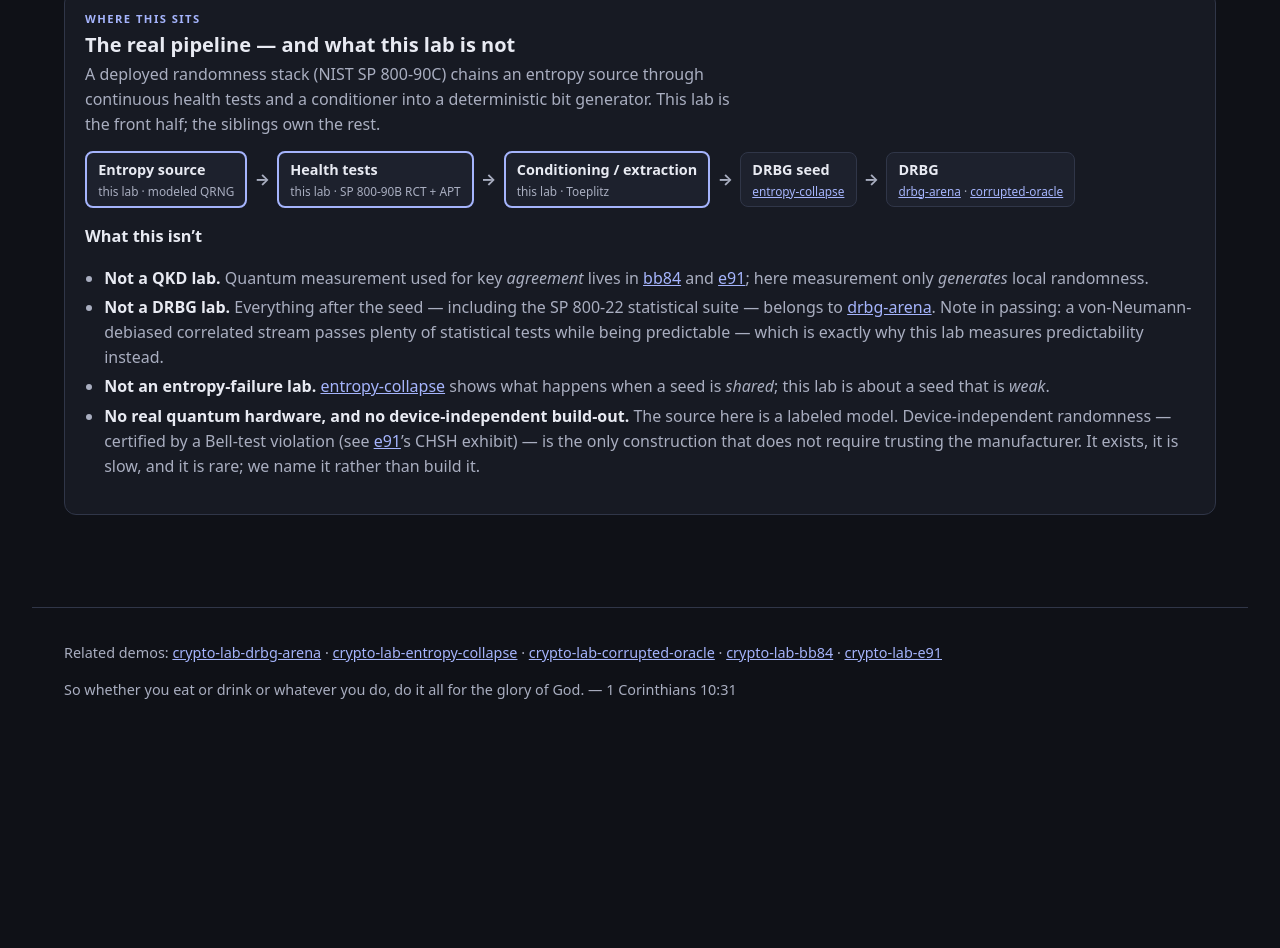
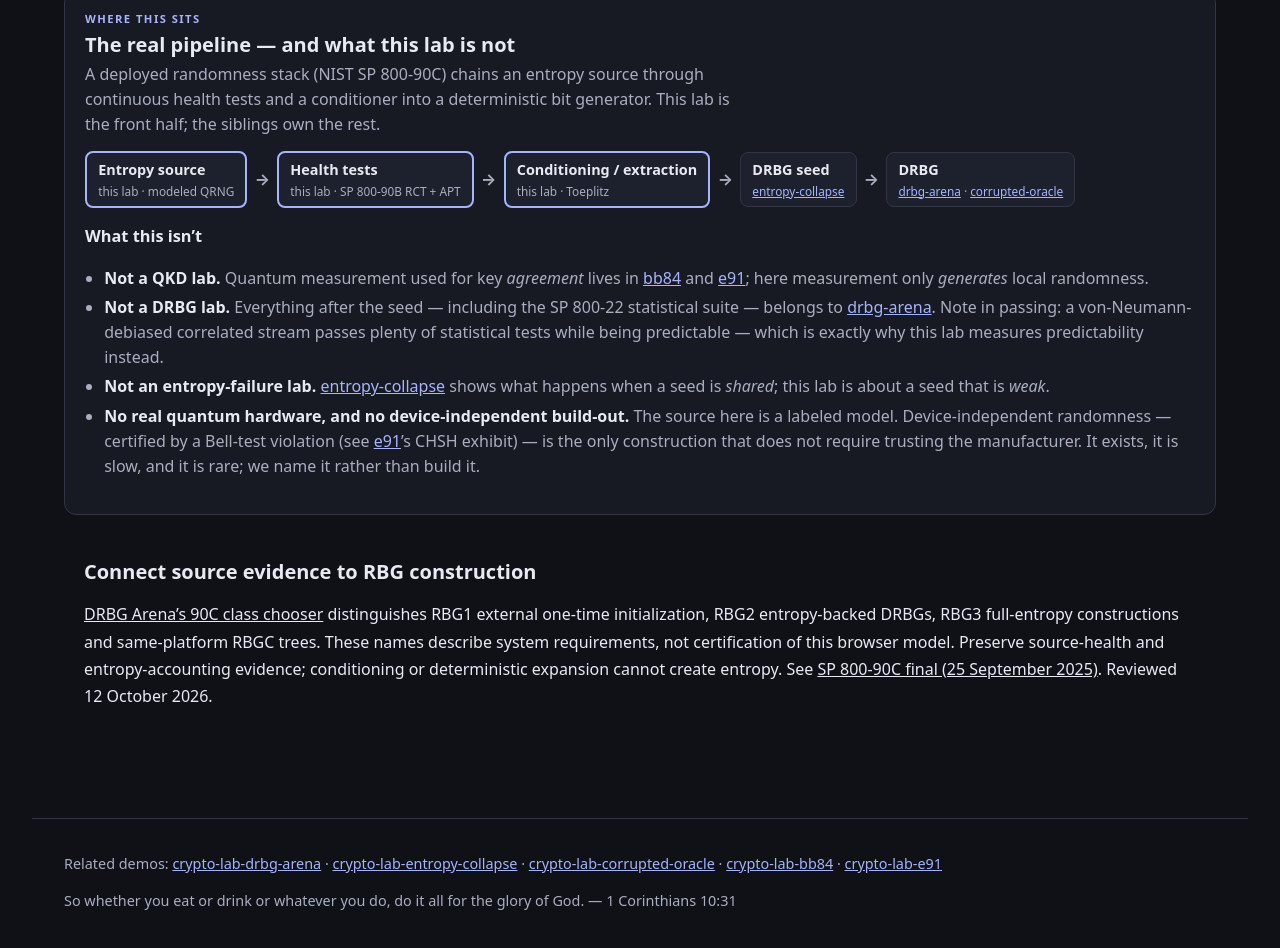
Before and after one commit to systemslibrarian/crypto-lab-quantum-entropy, a website built with Vite: page index.html in a window 1280 px wide. Shown: the part 5755-6703 px from the top of the page. Before the commit the page ends 6502 px from the top, so only its background shows below. Built offline with nearby package versions, Linux system fonts and the light colour scheme.

Commit message:
Add SP 800-90C system construction context and DRBG crosslinks

```diff
--- a/index.html
+++ b/index.html
@@ -246,7 +246,8 @@
           </li>
         </ul>
       </section>
-    </main>
+    <section class="research-context" id="rbg-constructions" style="padding:1.25rem;margin-top:1.5rem;line-height:1.7"><h2>Connect source evidence to RBG construction</h2><p><a style="color:inherit;text-decoration:underline" href="https://systemslibrarian.github.io/crypto-lab-drbg-arena/#construction-context">DRBG Arena’s 90C class chooser</a> distinguishes RBG1 external one-time initialization, RBG2 entropy-backed DRBGs, RBG3 full-entropy constructions and same-platform RBGC trees. These names describe system requirements, not certification of this browser model. Preserve source-health and entropy-accounting evidence; conditioning or deterministic expansion cannot create entropy. See <a style="color:inherit;text-decoration:underline" href="https://csrc.nist.gov/pubs/sp/800/90/c/final" target="_blank" rel="noopener noreferrer">SP 800-90C final (25 September 2025)</a>. Reviewed 12 October 2026.</p></section>
+</main>
 
     <footer class="scripture-footer">
       <p>
```
Also changed, not shown: README.md.
